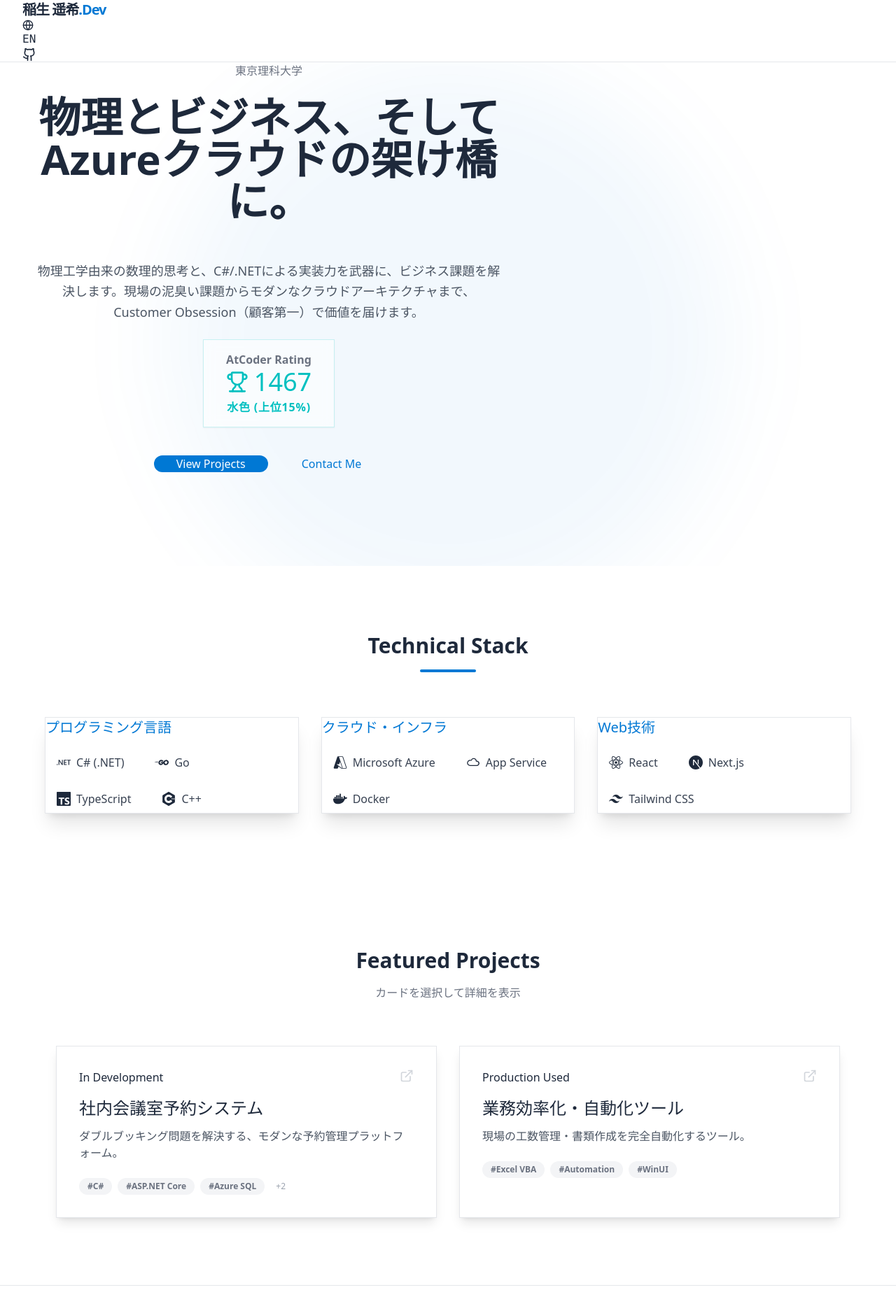
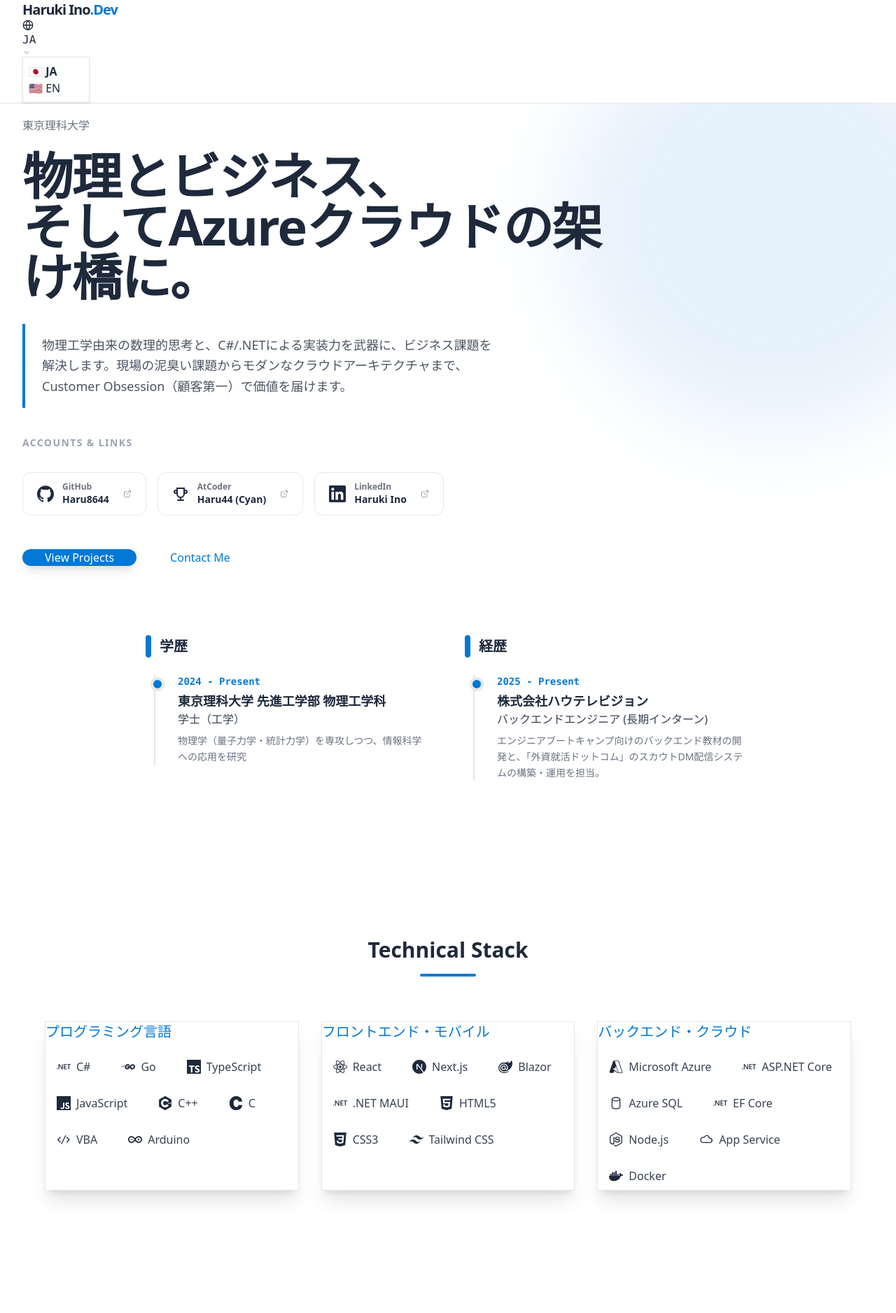
Before and after one commit to Haru8644/my-portfolio, a Next.js app: page / in a window 1280 px wide. Shown: the top 1877 px of the page at 70% size. Built offline with nearby package versions, Linux system fonts and the light colour scheme.

Commit message:
feat: Add full technical stack and timelines

```diff
--- a/src/app/globals.css
+++ b/src/app/globals.css
@@ -2,28 +2,20 @@
 @tailwind components;
 @tailwind utilities;
 
-/* Define custom font stack */
 :root {
   --font-primary: var(--font-inter), var(--font-noto-sans-jp), sans-serif;
 }
 
 body {
   font-family: var(--font-primary);
-  /* Prevent horizontal scroll on mobile */
   overflow-x: hidden;
 }
 
-/* --- Azure Brand Customization --- */
-
-/* Customize text selection color to match Azure Blue */
 ::selection {
-  background-color: #0078D4; /* Azure Blue */
+  background-color: #0078D4;
   color: #ffffff;
 }
 
-/* --- Modern Scrollbar --- */
-
-/* For Webkit browsers (Chrome, Edge, Safari) */
 ::-webkit-scrollbar {
   width: 10px;
 }
@@ -39,12 +31,9 @@ body {
 }
 
 ::-webkit-scrollbar-thumb:hover {
-  background: #0078D4; /* Azure Blue on hover */
+  background: #0078D4;
 }
 
-/* --- Utilities --- */
-
-/* Smooth gradient text utility */
 .text-gradient-azure {
   background: linear-gradient(135deg, #0078D4 0%, #00BCF2 100%);
   -webkit-background-clip: text;
@@ -52,13 +41,12 @@ body {
   background-clip: text;
 }
 
-/* Card hover effect enhancement */
 .card-hover-effect {
   transition: all 0.3s cubic-bezier(0.4, 0, 0.2, 1);
 }
 
 .card-hover-effect:hover {
   transform: translateY(-4px);
-  box-shadow: 0 12px 24px -10px rgba(0, 120, 212, 0.15); /* Subtle Blue Shadow */
+  box-shadow: 0 12px 24px -10px rgba(0, 120, 212, 0.15);
   border-color: rgba(0, 120, 212, 0.3);
 }
--- a/src/app/layout.tsx
+++ b/src/app/layout.tsx
@@ -2,7 +2,6 @@ import type { Metadata } from "next";
 import { Inter, Noto_Sans_JP } from "next/font/google";
 import "./globals.css";
 
-// Optimize fonts: Load English and Japanese subsets
 const inter = Inter({ subsets: ["latin"], variable: "--font-inter" });
 const notoSansJP = Noto_Sans_JP({
   subsets: ["latin"],
@@ -20,7 +19,6 @@ export const metadata: Metadata = {
   authors: [{ name: "Haruki Ino" }],
   creator: "Haruki Ino",
 
-  // Open Graph: Controls how the link looks when shared on Slack/Teams/LinkedIn
   openGraph: {
     type: "website",
     locale: "ja_JP",
--- a/src/app/page.tsx
+++ b/src/app/page.tsx
@@ -6,6 +6,7 @@ import { Footer } from '@/components/common/Footer';
 import { Hero } from '@/components/home/Hero';
 import { Skills } from '@/components/home/Skills';
 import { Projects } from '@/components/home/Projects';
+import { Timeline } from '@/components/home/Timeline';
 
 export default function Home() {
   return (
@@ -13,6 +14,7 @@ export default function Home() {
       <main className="min-h-screen bg-base-100 text-base-content font-sans selection:bg-azure selection:text-white">
         <NavBar />
         <Hero />
+        <Timeline />
         <Skills />
         <Projects />
         <Footer />
--- a/src/components/common/NavBar.tsx
+++ b/src/components/common/NavBar.tsx
@@ -1,8 +1,7 @@
 'use client';
 
-import { Github, Globe } from 'lucide-react';
+import { Github, Globe, ChevronDown } from 'lucide-react';
 import { useLanguage } from '@/context/LanguageContext';
-import { PROFILE } from '@/data/constants';
 
 export const NavBar = () => {
   const { lang, toggleLang } = useLanguage();
@@ -11,28 +10,21 @@ export const NavBar = () => {
     <nav className="navbar bg-base-100/80 backdrop-blur-md sticky top-0 z-50 border-b border-base-200 px-4 md:px-8">
       <div className="flex-1">
         <span className="btn btn-ghost normal-case text-xl font-bold tracking-tighter">
-          {PROFILE.name[lang]}<span className="text-azure">.Dev</span>
+          Haruki Ino<span className="text-azure">.Dev</span>
         </span>
       </div>
-      <div className="flex-none gap-2">
-        <button
-          onClick={toggleLang}
-          className="btn btn-ghost btn-sm md:btn-md gap-2 font-mono hover:text-azure transition-colors"
-          aria-label="Switch Language"
-        >
-          <Globe className="w-4 h-4" />
-          {lang === 'en' ? 'JP' : 'EN'}
-        </button>
-
-        <a
-          href={PROFILE.socials.github}
-          target="_blank"
-          rel="noopener noreferrer"
-          className="btn btn-ghost btn-circle hover:text-azure transition-colors"
-          aria-label="GitHub Profile"
-        >
-          <Github className="w-5 h-5" />
-        </a>
+      <div className="flex-none gap-4">
+        <div className="dropdown dropdown-end">
+          <label tabIndex={0} className="btn btn-ghost btn-sm md:btn-md gap-2 font-mono hover:text-azure transition-colors">
+            <Globe className="w-4 h-4" />
+            {lang === 'en' ? 'EN' : 'JA'}
+            <ChevronDown className="w-3 h-3 opacity-50" />
+          </label>
+          <ul tabIndex={0} className="dropdown-content z-[1] menu p-2 shadow bg-base-100 rounded-box w-24 border border-base-200">
+            <li><button onClick={() => lang !== 'ja' && toggleLang()} className={lang === 'ja' ? 'active font-bold' : ''}>🇯🇵 JA</button></li>
+            <li><button onClick={() => lang !== 'en' && toggleLang()} className={lang === 'en' ? 'active font-bold' : ''}>🇺🇸 EN</button></li>
+          </ul>
+        </div>
       </div>
     </nav>
   );
--- /dev/null
+++ b/src/components/home/Accounts.tsx
@@ -0,0 +1,27 @@
+'use client';
+
+import { ACCOUNTS } from '@/data/constants';
+import { ExternalLink } from 'lucide-react';
+
+export const Accounts = () => {
+  return (
+    <div className="flex flex-wrap gap-4 mt-8 justify-center md:justify-start">
+      {ACCOUNTS.map((account) => (
+        <a
+          key={account.platform}
+          href={account.url}
+          target="_blank"
+          rel="noopener noreferrer"
+          className="flex items-center gap-3 px-5 py-3 bg-base-100 border border-base-300 rounded-xl hover:shadow-md transition-all group"
+        >
+          <account.icon className={`w-6 h-6 transition-colors ${account.color}`} />
+          <div className="text-left">
+            <p className="text-xs text-gray-500 font-semibold">{account.platform}</p>
+            <p className="font-bold text-sm">{account.username}</p>
+          </div>
+          <ExternalLink className="w-3 h-3 text-gray-400 group-hover:text-azure ml-2" />
+        </a>
+      ))}
+    </div>
+  );
+};
--- a/src/components/home/Hero.tsx
+++ b/src/components/home/Hero.tsx
@@ -1,53 +1,51 @@
 'use client';
 
 import { motion } from 'framer-motion';
-import { Trophy } from 'lucide-react';
-import { useLanguage } from '@/context/LanguageContext';
-import { PROFILE } from '@/data/constants';
+import { useLanguage } from '../../context/LanguageContext';
+import { PROFILE } from '../../data/constants';
+import { Accounts } from './Accounts';
 
 export const Hero = () => {
   const { lang } = useLanguage();
 
   return (
-    <section className="hero min-h-[90vh] bg-base-100 relative overflow-hidden">
-      <div className="absolute top-0 left-1/2 -translate-x-1/2 w-[800px] h-[800px] bg-azure/5 rounded-full blur-3xl -z-10" />
+    <section className="hero min-h-[85vh] bg-base-100 relative overflow-hidden flex items-center">
+      <div className="absolute top-[-20%] right-[-10%] w-[600px] h-[600px] bg-azure/10 rounded-full blur-3xl -z-10" />
 
-      <div className="hero-content text-center">
+      <div className="container mx-auto px-4 md:px-8">
+        <div className="max-w-4xl">
           <motion.div
             initial={{ opacity: 0, y: 30 }}
             animate={{ opacity: 1, y: 0 }}
             transition={{ duration: 0.8 }}
-          className="max-w-3xl"
           >
             <div className="badge badge-outline badge-lg mb-6 text-gray-500">
               {PROFILE.university[lang]}
             </div>
 
-          <h1 className="text-4xl md:text-6xl font-extrabold mb-8 leading-tight">
-            {PROFILE.catchphrase[lang]}
+          <h1 className="text-5xl md:text-7xl font-extrabold mb-8 leading-tight tracking-tight">
+            {lang === 'ja' ? (
+              PROFILE.catchphrase.ja.split('、').map((text, i) => (
+                <span key={i} className="block">
+                  {text}{i === 0 && '、'}
+                </span>
+              ))
+            ) : (
+              PROFILE.catchphrase.en
+            )}
           </h1>
 
-          <p className="py-6 text-lg text-gray-600 leading-relaxed max-w-2xl mx-auto whitespace-pre-line">
+            <p className="py-4 text-lg text-gray-600 leading-relaxed max-w-2xl whitespace-pre-line border-l-4 border-azure pl-6 bg-base-200/30 rounded-r-lg">
               {PROFILE.description[lang]}
             </p>
 
-          <div className="flex justify-center mb-10">
-            <div className="stats shadow-sm border border-atcoder/20 bg-white/50 backdrop-blur">
-              <div className="stat place-items-center py-4 px-8">
-                <div className="stat-title font-semibold text-gray-500">AtCoder Rating</div>
-                <div className="stat-value text-atcoder flex items-center gap-2 text-4xl">
-                  <Trophy className="w-8 h-8" />
-                  {PROFILE.atcoder.rating}
-                </div>
-                <div className="stat-desc text-atcoder font-bold uppercase tracking-wider mt-1">
-                  {PROFILE.atcoder.rank[lang]}
-                </div>
-              </div>
-            </div>
+            <div className="mt-10">
+              <p className="text-sm font-bold text-gray-400 uppercase tracking-widest mb-3">Accounts & Links</p>
+              <Accounts />
             </div>
 
-          <div className="flex justify-center gap-4">
-            <a href="#projects" className="btn btn-primary bg-azure border-azure hover:bg-blue-700 text-white px-8 rounded-full">
+            <div className="flex gap-4 mt-12">
+              <a href="#projects" className="btn btn-primary bg-azure border-azure hover:bg-blue-700 text-white px-8 rounded-full shadow-lg">
                 View Projects
               </a>
               <a href={PROFILE.socials.email} className="btn btn-outline border-azure text-azure hover:bg-azure hover:text-white rounded-full px-8">
@@ -56,6 +54,7 @@ export const Hero = () => {
             </div>
           </motion.div>
         </div>
+      </div>
     </section>
   );
 };
--- /dev/null
+++ b/src/components/home/Timeline.tsx
@@ -0,0 +1,49 @@
+'use client';
+
+import { useLanguage } from '../../context/LanguageContext';
+import { EDUCATION, EXPERIENCE } from '../../data/constants';
+import { TimelineItem } from '../../data/types';
+
+const TimelineSection = ({ title, items }: { title: string, items: TimelineItem[] }) => {
+  const { lang } = useLanguage();
+  return (
+    <div className="mb-12">
+      <h3 className="text-xl font-bold mb-6 flex items-center gap-3">
+        <span className="w-2 h-8 bg-azure rounded-full"></span>
+        {title}
+      </h3>
+      <div className="space-y-8 border-l-2 border-base-300 ml-3 pl-8 relative">
+        {items.map((item, index) => (
+          <div key={index} className="relative">
+            <div className="absolute -left-[39px] top-1 w-5 h-5 rounded-full border-4 border-base-100 bg-azure shadow-sm"></div>
+
+            <span className="text-sm font-mono text-azure font-bold mb-1 block">
+              {item.period}
+            </span>
+            <h4 className="text-lg font-bold">{item.organization[lang]}</h4>
+            <p className="text-base font-medium text-gray-700">{item.title[lang]}</p>
+            {item.description && (
+              <p className="text-sm text-gray-500 mt-2 leading-relaxed">
+                {item.description[lang]}
+              </p>
+            )}
+          </div>
+        ))}
+      </div>
+    </div>
+  );
+};
+
+export const Timeline = () => {
+  const { lang } = useLanguage();
+  return (
+    <section className="py-20 bg-base-100">
+      <div className="container mx-auto px-4 max-w-4xl">
+        <div className="grid grid-cols-1 md:grid-cols-2 gap-12">
+          <TimelineSection title={lang === 'en' ? 'Education' : '学歴'} items={EDUCATION} />
+          <TimelineSection title={lang === 'en' ? 'Experience' : '経歴'} items={EXPERIENCE} />
+        </div>
+      </div>
+    </section>
+  );
+};
--- a/src/context/LanguageContext.tsx
+++ b/src/context/LanguageContext.tsx
@@ -6,6 +6,7 @@ import { Language } from '@/data/types';
 interface LanguageContextType {
   lang: Language;
   toggleLang: () => void;
+  setLanguage: (lang: Language) => void;
 }
 
 const LanguageContext = createContext<LanguageContextType | undefined>(undefined);
@@ -14,9 +15,10 @@ export function LanguageProvider({ children }: { children: ReactNode }) {
   const [lang, setLang] = useState<Language>('ja');
 
   const toggleLang = () => setLang(prev => prev === 'en' ? 'ja' : 'en');
+  const setLanguage = (l: Language) => setLang(l);
 
   return (
-    <LanguageContext.Provider value={{ lang, toggleLang }}>
+    <LanguageContext.Provider value={{ lang, toggleLang, setLanguage }}>
       {children}
     </LanguageContext.Provider>
   );
--- a/src/data/constants.ts
+++ b/src/data/constants.ts
@@ -1,13 +1,15 @@
-import { Profile, Project, SkillCategory } from './types';
+import { Profile, Project, SkillCategory, Account, TimelineItem } from './types';
 import {
-  SiGo, SiTypescript, SiCplusplus,
-  SiDotnet, SiReact, SiNextdotjs, SiDocker, SiTailwindcss, SiJavascript
+  SiGo, SiTypescript, SiCplusplus, SiC, SiHtml5, SiCss3, SiNodedotjs, SiArduino,
+  SiDotnet, SiReact, SiNextdotjs, SiDocker, SiTailwindcss, SiJavascript, SiBlazor,
+  SiGithub, SiLinkedin
 } from "react-icons/si";
-import { VscVscode, VscAzure, VscCloud } from "react-icons/vsc";
+import { VscVscode, VscAzure, VscCloud, VscCode, VscServer, VscDatabase } from "react-icons/vsc";
+import { TbTrophy } from "react-icons/tb";
 
 export const PROFILE: Profile = {
   name: { en: "Haruki Ino", ja: "稲生 遥希" },
-  title: { en: "Aspiring Technical Specialist", ja: "テクニカルスペシャリスト志望" }, // ターゲット職種に合わせる
+  title: { en: "Aspiring Technical Specialist", ja: "テクニカルスペシャリスト志望" },
   university: { en: "Tokyo University of Science", ja: "東京理科大学" },
   department: { en: "Dept. of Physical Engineering (B2)", ja: "先進工学部 物理工学科 (B2)" },
   catchphrase: {
@@ -18,87 +20,166 @@ export const PROFILE: Profile = {
     en: "Combining mathematical rigor from Physics with hands-on C#/.NET engineering skills to solve real-world business problems. Passionate about leveraging Azure to deliver scalable value, embodying Microsoft's Customer Obsession.",
     ja: "物理工学由来の数理的思考と、C#/.NETによる実装力を武器に、ビジネス課題を解決します。現場の泥臭い課題からモダンなクラウドアーキテクチャまで、Customer Obsession（顧客第一）で価値を届けます。"
   },
-  atcoder: {
-    rating: 1467,
-    rank: { en: "Cyan (Top 15%)", ja: "水色 (上位15%)" },
-  },
   socials: {
-    github: "https://github.com/Haru8644",
-    atcoder: "https://atcoder.jp/users/Haru44",
     email: "mailto:haru.dev8644@gmail.com"
   }
 } as const;
+
+export const ACCOUNTS: Account[] = [
+  {
+    platform: "GitHub",
+    username: "Haru8644",
+    url: "https://github.com/Haru8644",
+    icon: SiGithub,
+    color: "hover:text-gray-900"
+  },
+  {
+    platform: "AtCoder",
+    username: "Haru44 (Cyan)",
+    url: "https://atcoder.jp/users/Haru44",
+    icon: TbTrophy,
+    color: "hover:text-[#00C0C0]"
+  },
+  {
+    platform: "LinkedIn",
+    username: "Haruki Ino",
+    url: "https://www.linkedin.com/",
+    icon: SiLinkedin,
+    color: "hover:text-[#0077B5]"
+  }
+];
+
+export const EDUCATION: TimelineItem[] = [
+  {
+    period: "2024 - Present",
+    title: { en: "Bachelor of Engineering", ja: "学士（工学）" },
+    organization: { en: "Tokyo University of Science", ja: "東京理科大学 先進工学部 物理工学科" },
+    description: { en: "GPA: 3.x / Focus on Quantum Mechanics and Statistical Physics", ja: "物理学（量子力学・統計力学）を専攻しつつ、情報科学への応用を研究" }
+  }
+];
+
+export const EXPERIENCE: TimelineItem[] = [
+  {
+    period: "2025 - Present",
+    title: { en: "Backend Engineer Intern", ja: "バックエンドエンジニア (長期インターン)" },
+    organization: { en: "Howtelevision, Inc.", ja: "株式会社ハウテレビジョン" },
+    description: {
+      en: "Developing backend curriculum for an engineering bootcamp and automating direct messaging for the 'Gaishi Shukatsu' platform.",
+      ja: "エンジニアブートキャンプ向けのバックエンド教材の開発と、「外資就活ドットコム」のスカウトDM配信システムの構築・運用を担当。"
+    }
+  }
+];
 
 export const SKILLS: SkillCategory[] = [
   {
     category: { en: "Languages", ja: "プログラミング言語" },
     items: [
-      { name: "C# (.NET)", icon: SiDotnet },
+      { name: "C#", icon: SiDotnet },
       { name: "Go", icon: SiGo },
       { name: "TypeScript", icon: SiTypescript },
+      { name: "JavaScript", icon: SiJavascript },
       { name: "C++", icon: SiCplusplus },
+      { name: "C", icon: SiC },
+      { name: "VBA", icon: VscCode },
+      { name: "Arduino", icon: SiArduino },
     ]
   },
   {
-    category: { en: "Cloud & Infrastructure", ja: "クラウド・インフラ" },
+    category: { en: "Frontend & Mobile", ja: "フロントエンド・モバイル" },
     items: [
-      { name: "Microsoft Azure", icon: VscAzure },
-      { name: "App Service", icon: VscCloud },
-      { name: "Docker", icon: SiDocker },
+      { name: "React", icon: SiReact },
+      { name: "Next.js", icon: SiNextdotjs },
+      { name: "Blazor", icon: SiBlazor },
+      { name: ".NET MAUI", icon: SiDotnet },
+      { name: "HTML5", icon: SiHtml5 },
+      { name: "CSS3", icon: SiCss3 },
+      { name: "Tailwind CSS", icon: SiTailwindcss },
     ]
   },
   {
-    category: { en: "Web Technologies", ja: "Web技術" },
+    category: { en: "Backend & Cloud", ja: "バックエンド・クラウド" },
     items: [
-      { name: "React", icon: SiReact },
-      { name: "Next.js", icon: SiNextdotjs },
-      { name: "Tailwind CSS", icon: SiTailwindcss },
+      { name: "Microsoft Azure", icon: VscAzure },
+      { name: "ASP.NET Core", icon: SiDotnet },
+      { name: "Azure SQL", icon: VscDatabase },
+      { name: "EF Core", icon: SiDotnet },
+      { name: "Node.js", icon: SiNodedotjs },
+      { name: "App Service", icon: VscCloud },
+      { name: "Docker", icon: SiDocker },
     ]
   }
 ];
 
 export const PROJECTS: Project[] = [
   {
-    title: { en: "Conference Room Reservation System", ja: "社内会議室予約システム" },
-    status: "In Development",
-    tags: ["C#", "ASP.NET Core", "Azure SQL", "Entra ID", "React"],
+    title: { en: "MeetingRoomBooker", ja: "MeetingRoomBooker" },
+    status: "Production Used",
+
+    tags: [
+      "Blazor WebAssembly", "Fluent UI", "CSS Animations",
+      "ASP.NET Core Web API", "SQLite", "EF Core",
+      "ConoHa VPS", "Linux", "systemd"
+    ],
     description: {
-      en: "A modern reservation platform solving double-booking issues.",
-      ja: "ダブルブッキング問題を解決する、モダンな予約管理プラットフォーム。"
+      en: "A modern SPA with a Cyberpunk-inspired UI to completely eliminate double bookings.",
+      ja: "サイバーパンク風UIを採用した、会議室の重複予約を完全に防ぐモダンSPA。"
     },
     longDescription: {
-      en: "Developed to resolve chronic double-booking conflicts. Integrated with Microsoft Entra ID for secure SSO and utilized Azure SQL for reliable transaction handling. The architecture prioritizes data consistency and user experience.",
-      ja: "社内の「ダブルブッキング」課題を解決するために開発。Microsoft Entra IDによるSSO連携とAzure SQLによる堅牢なトランザクション管理を実装。UXとデータ整合性を最優先したアーキテクチャを採用。"
+      en: "Developed to resolve chronic double-booking conflicts with a sleek Cyberpunk-inspired UI utilizing neon glows and glassmorphism. Features strict conflict prevention, a real-time notification center, and an intuitive daily timeline. The backend is robustly built with ASP.NET Core Web API and EF Core, deployed on a Linux VPS.",
+      ja: "社内の「ダブルブッキング」課題を解決するモダンSPA。Fluent UIにグラスモーフィズムやネオン光彩を取り入れたサイバーパンク風UIを採用。予約時の重複ブロックやリアルタイム通知機能を備え、バックエンドはASP.NET Core Web APIとEF Coreで構築。Linux VPS上で運用しています。"
     },
     links: {
-      github: "https://github.com/Haru8644/project-repo",
+      github: "https://github.com/Haru8644/MeetingRoomBooker",
     },
+
     highlights: [
       {
-        label: "Impact",
-        text: { en: "Eliminated scheduling conflicts via ACID compliant transactions.", ja: "ACID特性を意識したトランザクション処理で重複を根絶。" }
+        label: "Architecture",
+        text: { en: "Decoupled Client-Server Model with RESTful API.", ja: "Blazor WebAssemblyとWeb APIによる完全分離アーキテクチャ。" }
+      },
+      {
+        label: "UI / UX",
+        text: { en: "Cyberpunk-inspired UI using Fluent UI and custom CSS.", ja: "Fluent UIとカスタムCSSによるサイバーパンク風の洗練されたUI設計。" }
+      },
+      {
+        label: "Infrastructure",
+        text: { en: "Daemonized deployment on Linux (ConoHa VPS) using Kestrel and systemd.", ja: "ConoHa VPS (Linux) 上でKestrelとsystemdを用いた自動復旧・デーモン化運用。" }
       }
     ],
   },
   {
-    title: { en: "Workflow Automation Tool", ja: "業務効率化・自動化ツール" },
-    status: "Production Used",
-    tags: ["Excel VBA", "Automation", "WinUI"],
+    title: { en: "AtCoderRevManager", ja: "AtCoderRevManager" },
+    status: "In Development",
+
+    tags: [
+      ".NET 10", "Blazor Server", "Fluent UI", "MVVM",
+      "ASP.NET Core Web API", "EF Core", "Azure SQL",
+      ".NET Aspire", "Docker", "OpenTelemetry", "Clean Architecture"
+    ],
     description: {
-      en: "Automating man-hour management and document creation.",
-      ja: "現場の工数管理・書類作成を完全自動化するツール。"
+      en: "A learning management SPA designed to maximize algorithmic skill retention.",
+      ja: "忘却曲線に基づきアルゴリズム知識の定着を最大化する学習管理SPA。"
     },
     longDescription: {
-      en: "Automated staff hour calculations and daily reporting for an amusement company. Reduced monthly overtime by 20+ hours and eliminated manual calculation errors, allowing staff to focus on core customer service.",
-      ja: "アミューズメント企業の現場向けに、工数計算と日報作成を自動化。月間20時間以上の残業削減と計算ミスゼロを達成し、スタッフが接客という本質的業務に集中できる環境を構築。"
+      en: "A full-stack .NET 10 application optimizing the competitive programming review cycle. Built on strict Clean Architecture, enabling a seamless database migration from Cosmos DB to SQL Server with zero changes to business logic. Future roadmap includes an automated review-recommendation engine and cloud-native deployment to Azure orchestrated by .NET Aspire.",
+      ja: "競技プログラミングの復習サイクルを最適化するフルスタック.NET 10アプリケーション。最大の特長は「Clean Architecture」に基づく堅牢な設計で、ドメイン層とインフラ層を完全に分離し、Cosmos DBからSQL Serverへの移行をロジック無変更で完遂しました。今後は.NET Aspireを用いたAzureへのクラウドネイティブ展開を予定しています。"
     },
     links: {
-      github: "https://github.com/Haru8644/vba-tool",
+      github: "https://github.com/Haru8644/AtCoderRevManager",
     },
+
     highlights: [
       {
-        label: "Impact",
-        text: { en: "Reduced 20+ hours of monthly work.", ja: "月間20時間以上の工数削減を達成。" }
+        label: "Architecture",
+        text: { en: "Strict Clean Architecture & Repository Pattern.", ja: "Clean ArchitectureとRepository Patternによる、DB変更に耐えうる堅牢なドメイン設計。" }
+      },
+      {
+        label: "Frontend",
+        text: { en: "Highly maintainable UI using Fluent UI and MVVM pattern.", ja: "Fluent UIとMVVMパターンの統合による、保守性とUXを両立したフロントエンド。" }
+      },
+      {
+        label: "Cloud Native",
+        text: { en: "Orchestrated with .NET Aspire, Docker, OpenTelemetry, and Service Discovery.", ja: ".NET Aspire, Docker, OpenTelemetryを用いた高度なコンテナオーケストレーションと分散トレーシング。" }
       }
     ],
   }
```
Also changed, not shown: src/data/types.ts (+15 -6 lines), tsconfig.json (+14 -7 lines), 1 other file (tests, documents, lock files or other folders). Lines whose indentation alone changed are shown as unchanged.
